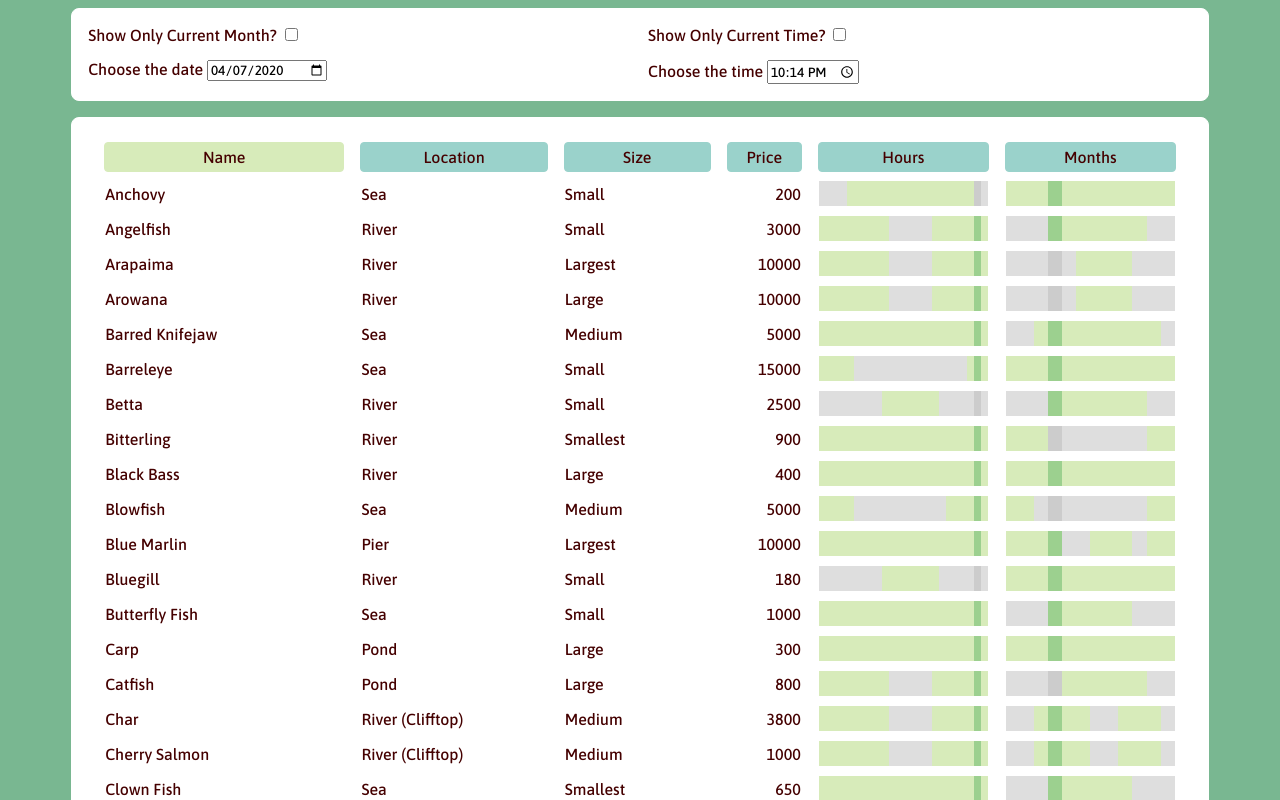
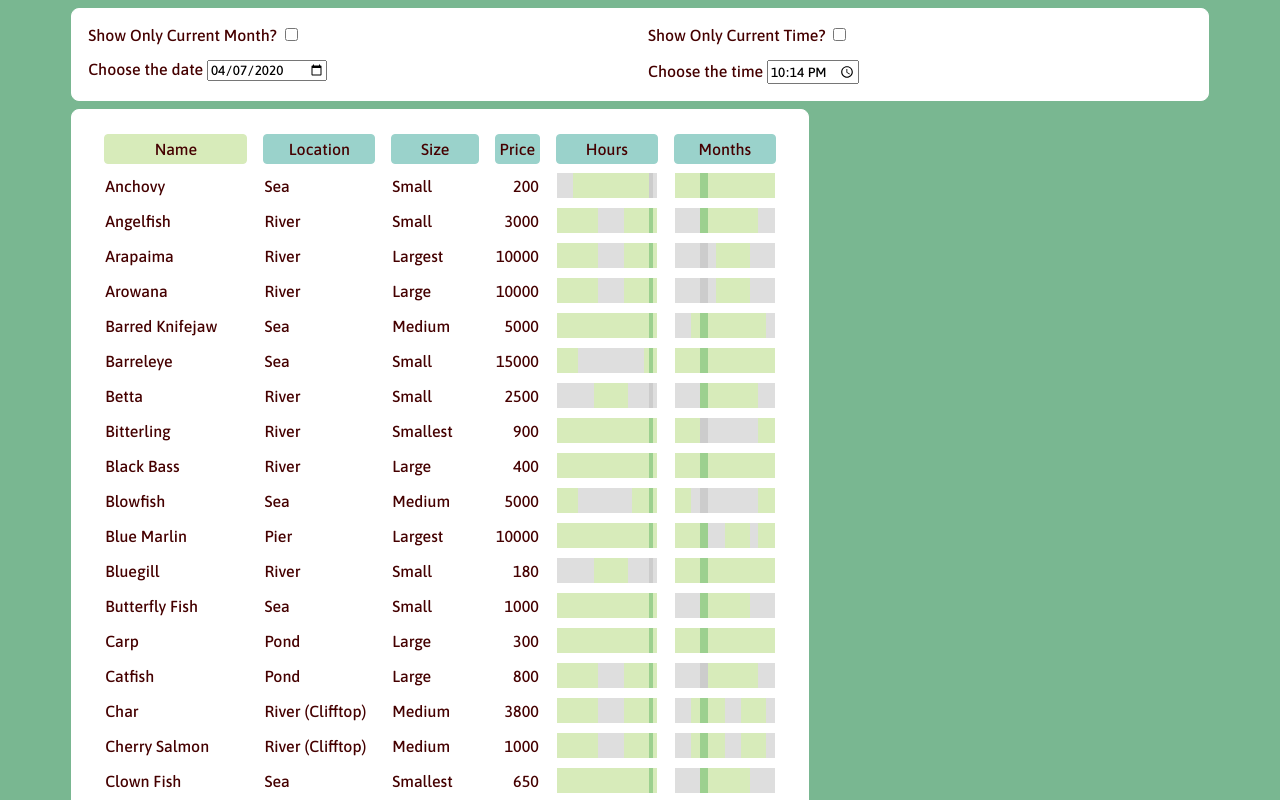
Before and after one commit to tvanantwerp/acnh-catches, a React (Create React App) app: page / in a window 1280 px wide. Shown: the top 800 px of the page. Built offline with nearby package versions, Linux system fonts and the light colour scheme.

Commit message:
Fix size bug caused by grid display

```diff
--- a/src/App.tsx
+++ b/src/App.tsx
@@ -7,11 +7,14 @@ import Controls from './components/Controls';
 import Fish from './components/Fish';
 
 const Container = styled.div`
-  display: grid;
-  grid-gap: 1rem;
   max-width: 1200px;
   margin: 0 auto;
   width: 90%;
+
+  > * {
+    margin-top: 0.5rem;
+    margin-bottom: 0.5rem;
+  }
 `;
 
 const App: React.FC = () => {
```
